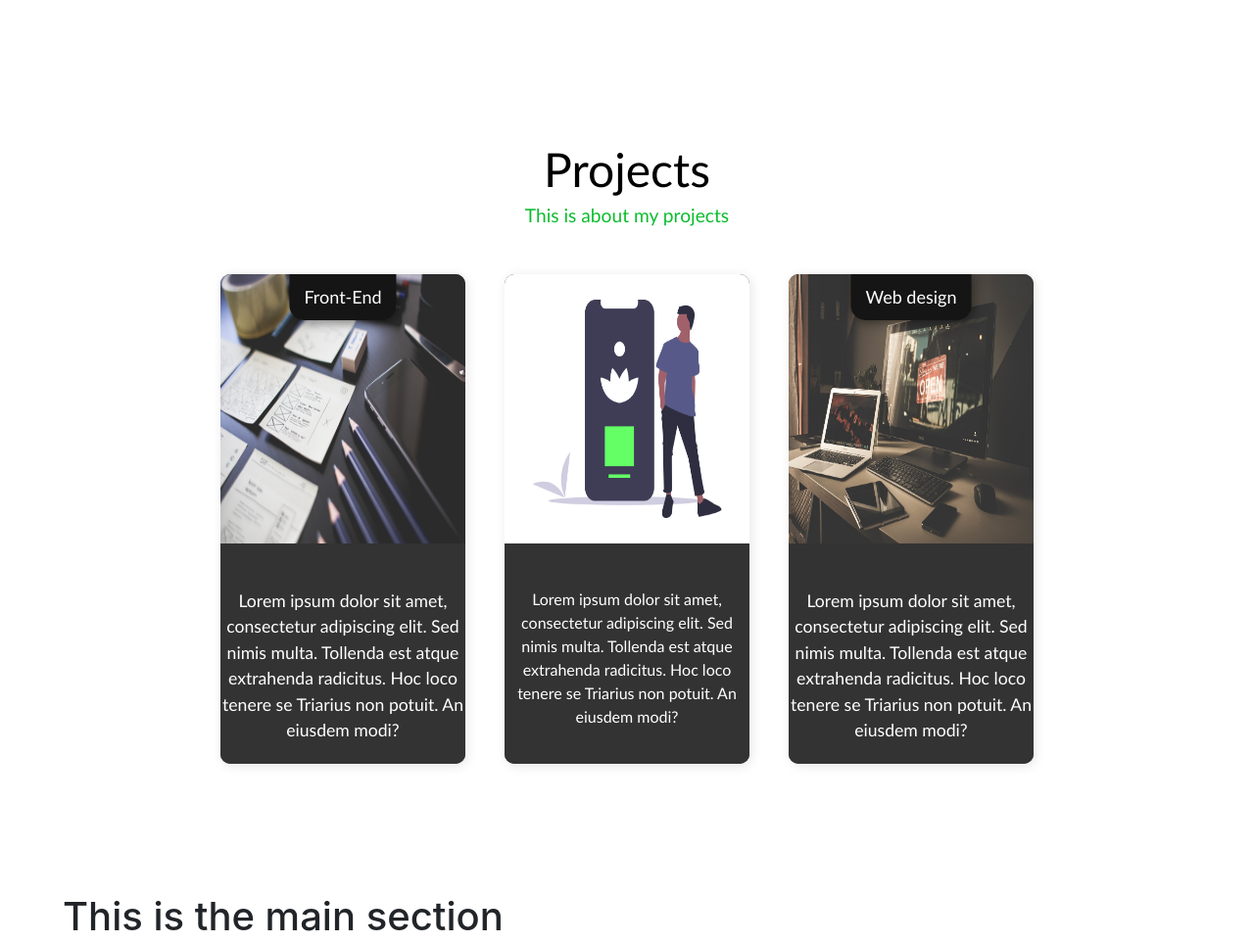
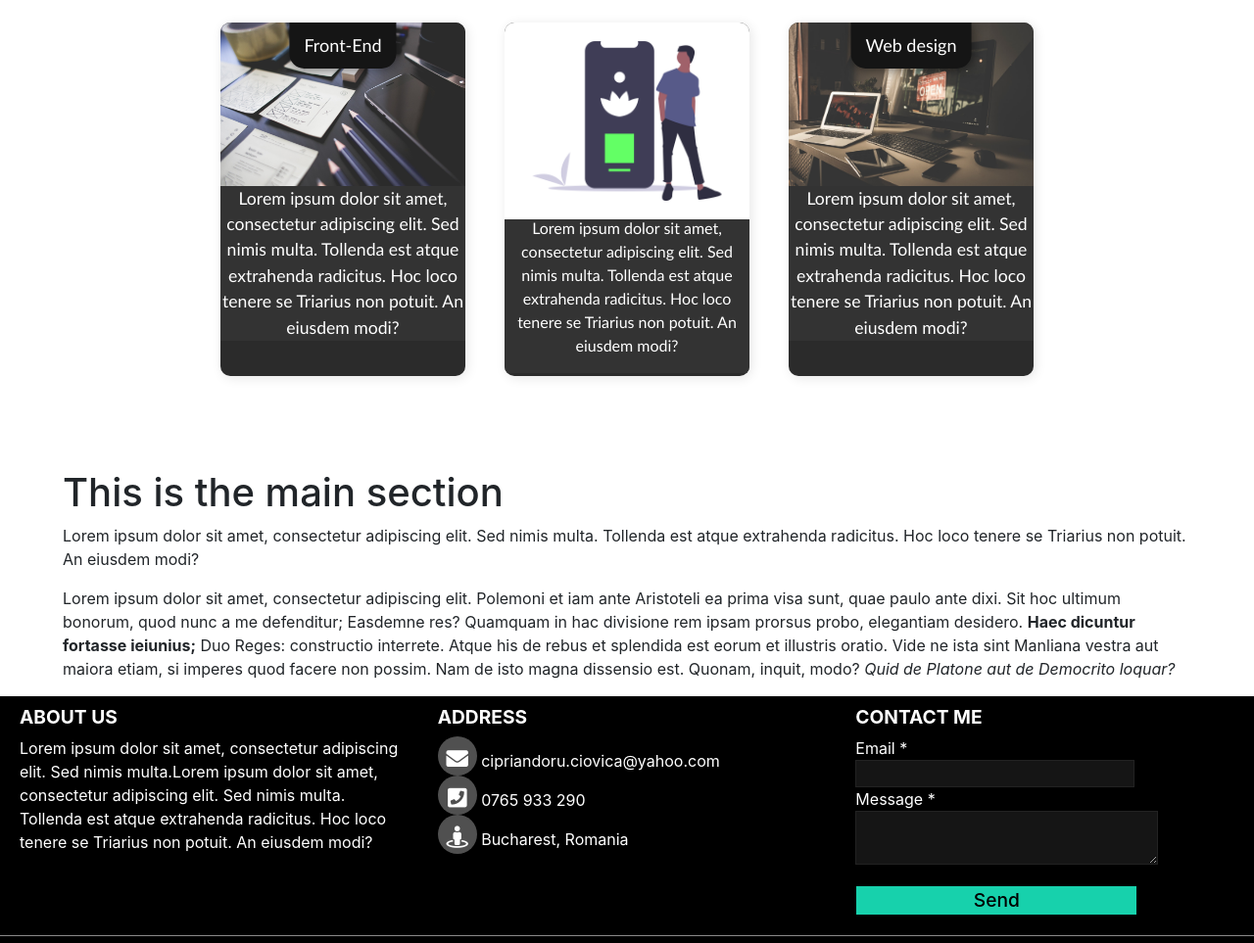
Before and after one commit to Ciprus-ro/CiprusTest, a plain HTML site: page PORTOFOLIU/index.html in a window 1280 px wide. Shown: the part 1378-2341 px from the top of the page at 98% size. Drawn offline with nearby package versions, Linux system fonts and the light colour scheme; some packages are replaced by stand-ins of ours; a script that the page names is missing.

Commit message:
Update1.2

```diff
--- a/PORTOFOLIU/style.css
+++ b/PORTOFOLIU/style.css
@@ -1,13 +1,16 @@
 * {
     margin: 0;
     padding: 0;
+    font-size: 1rem;
+
 }
 
 header {
     position: absolute;
     z-index: 10;
-    width: 100%;
+    max-width: 100%;
 }
+
 
 .logo {
     height: 50px;
@@ -46,7 +49,7 @@ header {
 .banner {
     position: relative;
     background: url(Images/background.jpeg);
-    min-height: 100vh;
+    max-height: 100vh;
     background-position: center;
     background-size: cover;
     padding: 250px 0 200px;
@@ -64,8 +67,7 @@ header {
 .banner p {
     margin: 1em 0 0;
     padding-bottom: 2px;
-    ;
-    font-size: 1.2em;
+    font-size: clamp(1.0rem, 1.5em, 8vw);
     line-height: 1.5em;
     color: #fdfcfc;
     font-weight: 400;
@@ -99,8 +101,8 @@ header {
 
 /* ---------------About section---------*/
 #about {
-    width: 100%;
-    height: 80vh;
+    max-width: 100%;
+    max-height: 80vh;
     box-sizing: border-box;
     display: flex;
     justify-content: space-between;
@@ -109,7 +111,7 @@ header {
 
 .about_text {
     font-family: calibri;
-    width: 50%;
+    max-width: 50%;
 }
 
 .about_text h1 {
@@ -148,8 +150,8 @@ header {
 
 /*----------Projects section ----------*/
 #Projects {
-    width: 100%;
-    height: 100vh;
+    max-width: 100%;
+    max-height: 100vh;
     padding: 25px 0;
     box-sizing: border-box;
     font-family: calibri;
@@ -183,8 +185,8 @@ header {
 
 .p-box {
     background-color: #2B2B2B;
-    width: 250px;
-    height: 500px;
+    max-width: 250px;
+    max-height: 500px;
     margin: 20px;
     border-radius: 10px;
     overflow: hidden;
@@ -196,28 +198,28 @@ header {
     display: flex;
     justify-content: center;
     align-content: center;
-    width: 100%;
+    max-width: 100%;
     margin: 0;
 
 
 }
 
 .p-b-img {
-    width: 100%;
-    height: 55%;
+    max-width: 100%;
+    max-height: 55%;
 
 }
 
 .p-b-img img {
-    width: 100%;
-    height: 100%;
+    max-width: 100%;
+    max-height: 100%;
     flex-basis: 30%;
 
 }
 
 .p-b-text {
-    width: 100%;
-    height: 50%;
+    max-width: 100%;
+    max-height: 50%;
     background-color: #333333;
     display: flex;
     justify-content: center;
@@ -261,11 +263,12 @@ header {
 
 /* ----------Maine section---------*/
 .main-section {
-    width: 100%;
-    height: 50vh;
+    max-width: 100%;
+    max-height: 50vh;
     box-sizing: border-box;
     display: flex;
     justify-content: space-between;
+    flex-wrap: wrap;
     padding: 50px 5% 0px 5%;
 }
 
@@ -323,7 +326,8 @@ footer {
     background-color: #000000;
     color: #ffffff;
     bottom: 0;
-    width: 100%;
+    max-width: 100%;
+    max-height: 100%;
 }
 
 .place ul li {
@@ -382,16 +386,16 @@ footer {
 }
 
 .content form .btn {
-    width: 300px;
-    height: 40px;
+    min-width: 300px;
+    max-height: 40px;
     padding-top: 15px;
     margin-left: 0;
     padding-left: 0;
 }
 
 .content form .btn button {
-    width: 100%;
-    height: 40px;
+    min-width: 100%;
+    max-height: 40px;
     border: none;
     outline: none;
     background: #17d1ac;
```
Also changed, not shown: 1 other file.
